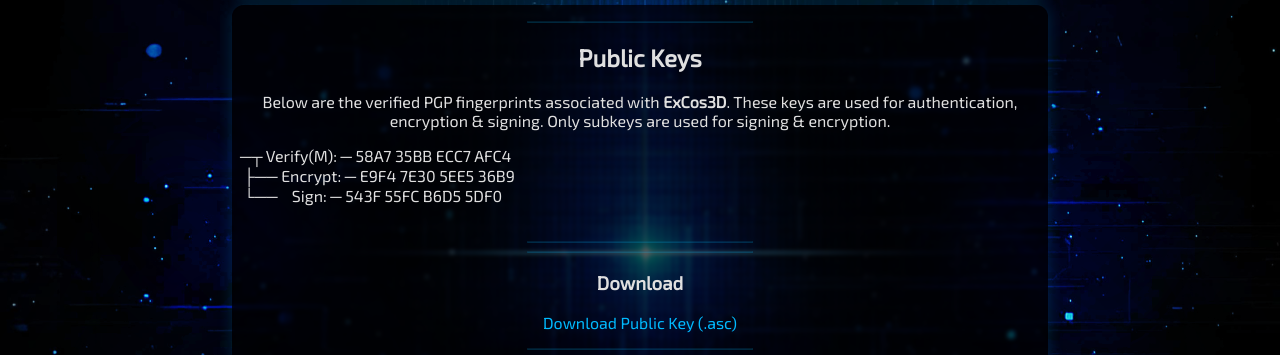
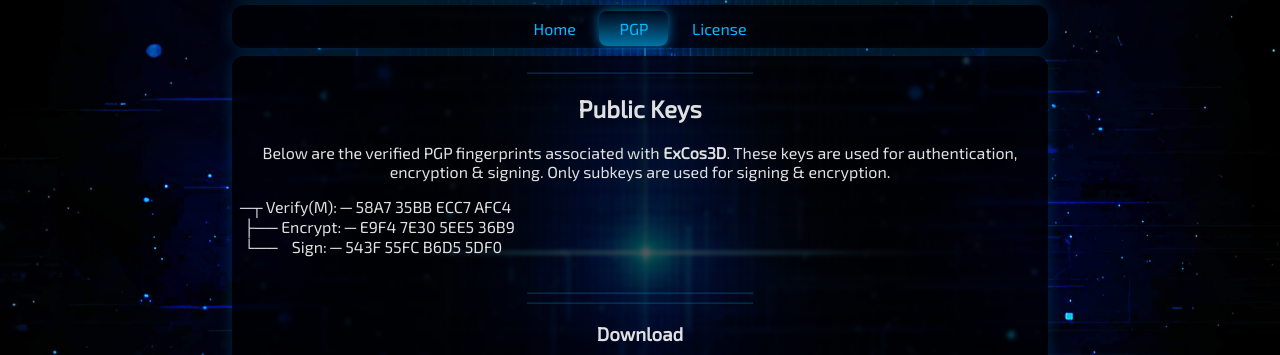
Before and after one commit to ExCos3D/excos3d.github.io, a plain HTML site: page pgp.html in a window 1280 px wide. Shown: the part 167-522 px from the top of the page. Drawn offline with Linux system fonts and the light colour scheme.

Commit message:
Add Nav-Bar
- Added Nav-Bar for index,  license & pgp

```diff
--- a/pgp.html
+++ b/pgp.html
@@ -48,6 +48,12 @@
             <h1>Authenticity & PGP Verification</h1>
             <p>Cryptographic proof of identity and communication integrity.</p>
         </header>
+
+        <nav id="main-nav" class="content" aria-label="Main navigation: Containing 3 Buttons for 'Home', 'PGP' & 'License'.">
+            <a href="/" >Home</a>
+            <a href="/pgp.html" class="active">PGP</a>
+            <a href="/license.html">License</a>
+        </nav>
 
         <main class="content" aria-label="Main section containing pgp key fingerprints and verification details.">
             <hr class="sub">
```
Also changed, not shown: index.html (+3 -3 lines), license.html (+6 -0 lines).
